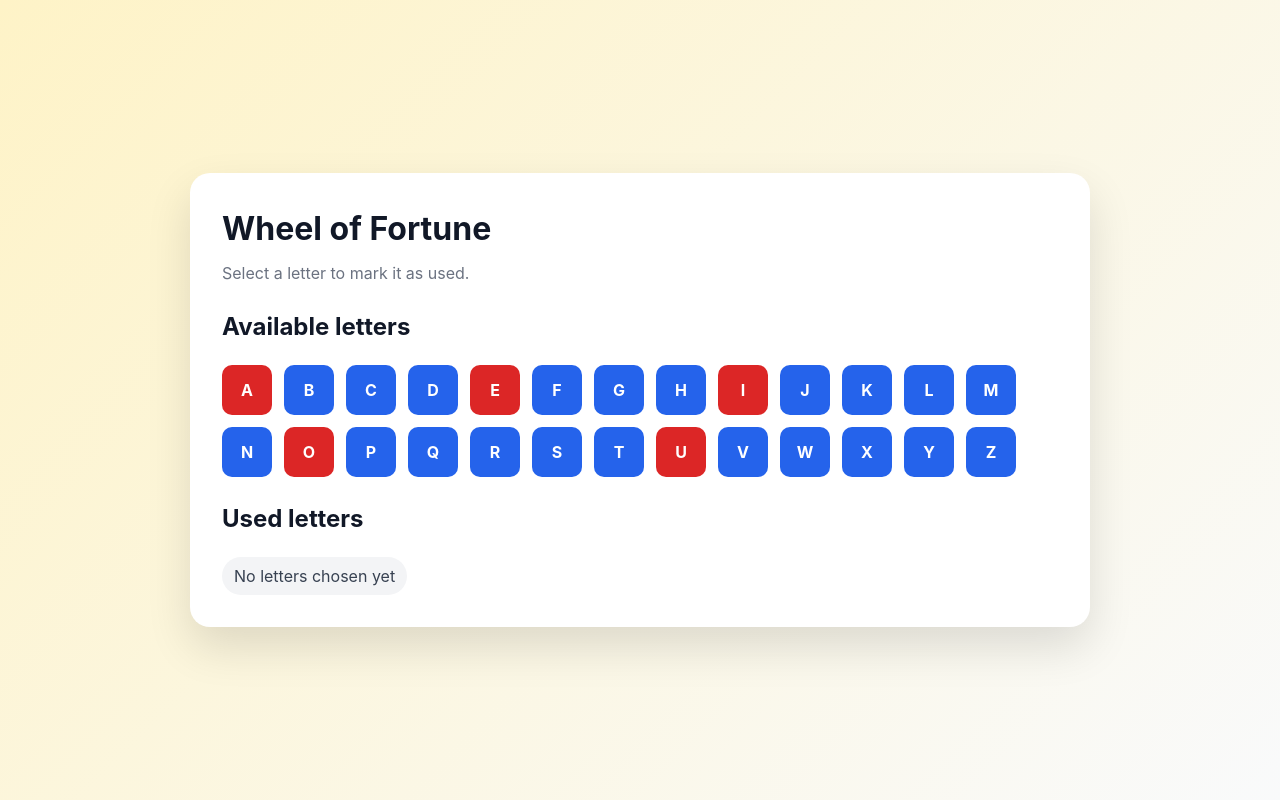
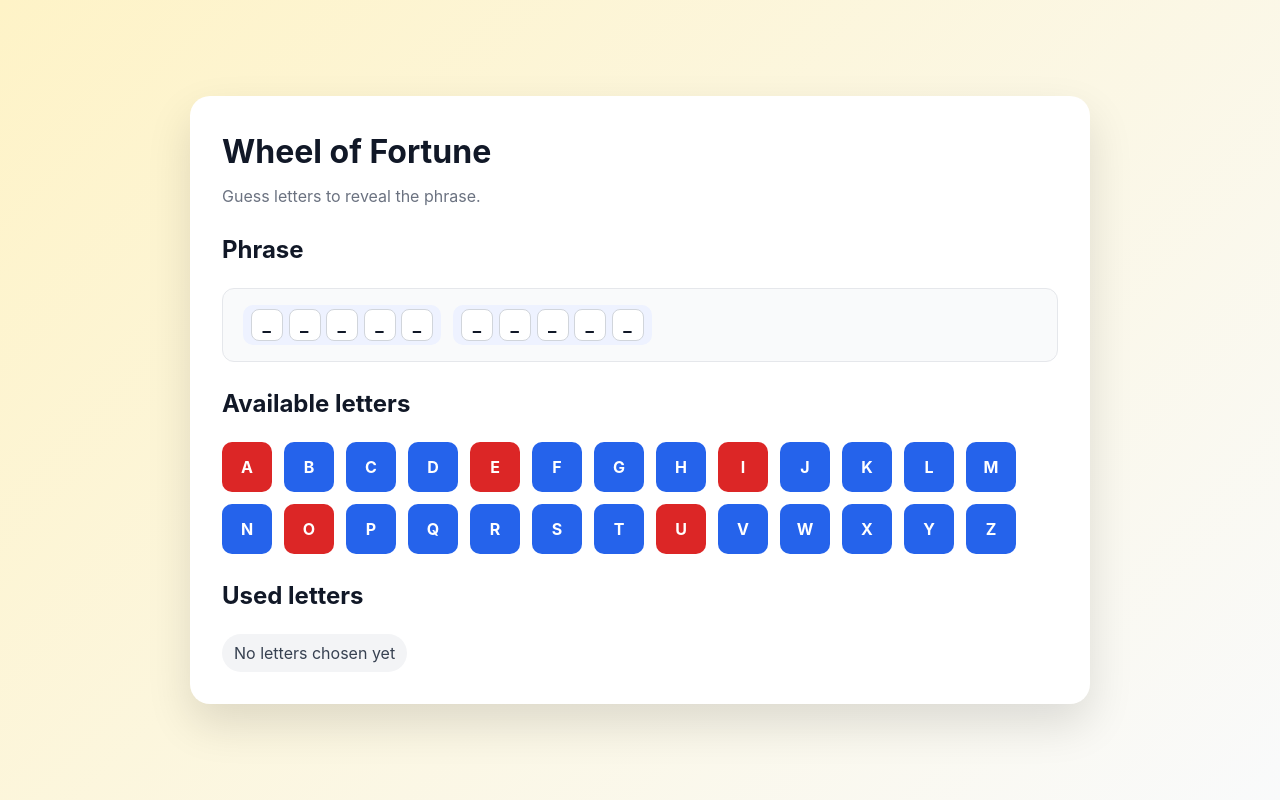
Before and after one commit to sadfaceman/WheelOfFortune, a React (Vite) app: page / in a window 1280 px wide. Built offline with nearby package versions, Linux system fonts and the light colour scheme.

Commit message:
Added the feature of seeing the state of the game with the phrase being guessed while also making it clear which word is belonging to which

```diff
--- a/src/App.tsx
+++ b/src/App.tsx
@@ -2,6 +2,15 @@
 
 const alphabet = 'ABCDEFGHIJKLMNOPQRSTUVWXYZ'.split('');
 const vowels = new Set(['A', 'E', 'I', 'O', 'U']);
+const puzzle = 'HELLO WORLD';
+
+const getWordSegments = (phrase: string, usedLetters: string[]) => {
+  return phrase.split(' ').map((word) => {
+    return word.split('').map((char) => {
+      return usedLetters.includes(char) ? char : '_';
+    });
+  });
+};
 
 function App() {
   const [usedLetters, setUsedLetters] = useState<string[]>([]);
@@ -10,6 +19,11 @@
     () => alphabet.filter((letter) => !usedLetters.includes(letter)),
     [usedLetters]
   );
+
+  const wordSegments = useMemo(() => getWordSegments(puzzle, usedLetters), [usedLetters]);
+  const isSolved = useMemo(() => {
+    return puzzle.split('').every((char) => char === ' ' || usedLetters.includes(char));
+  }, [usedLetters]);
 
   const chooseLetter = (letter: string) => {
     if (!usedLetters.includes(letter)) {
@@ -21,8 +35,24 @@
     <div className="app">
       <header>
         <h1>Wheel of Fortune</h1>
-        <p>Select a letter to mark it as used.</p>
+        <p>Guess letters to reveal the phrase.</p>
       </header>
+
+      <section className="panel">
+        <h2>Phrase</h2>
+        <div className="phrase-display" aria-label="Puzzle phrase">
+          {wordSegments.map((word, index) => (
+            <div key={`${word.join('')}-${index}`} className="word-group">
+              {word.map((char, charIndex) => (
+                <span key={`${char}-${charIndex}`} className="letter-tile">
+                  {char}
+                </span>
+              ))}
+            </div>
+          ))}
+        </div>
+        {isSolved && <p className="win-message">Congratulations! You solved the puzzle!</p>}
+      </section>
 
       <section className="panel">
         <h2>Available letters</h2>
--- a/src/index.css
+++ b/src/index.css
@@ -52,6 +52,48 @@
   margin-top: 1.5rem;
 }
 
+.phrase-display {
+  margin-top: 0.75rem;
+  padding: 1rem 1.25rem;
+  border-radius: 12px;
+  background: #f9fafb;
+  border: 1px solid #e5e7eb;
+  display: flex;
+  flex-wrap: wrap;
+  gap: 0.75rem;
+  align-items: center;
+}
+
+.word-group {
+  display: flex;
+  gap: 0.35rem;
+  padding: 0.25rem 0.5rem;
+  border-radius: 10px;
+  background: #eef2ff;
+}
+
+.letter-tile {
+  width: 2rem;
+  height: 2rem;
+  display: inline-flex;
+  align-items: center;
+  justify-content: center;
+  border-radius: 8px;
+  background: white;
+  color: #111827;
+  font-size: 1.1rem;
+  font-weight: 700;
+  letter-spacing: 0.05rem;
+  text-transform: uppercase;
+  border: 1px solid #d1d5db;
+}
+
+.win-message {
+  margin-top: 0.75rem;
+  color: #15803d;
+  font-weight: 700;
+}
+
 .letters {
   display: flex;
   flex-wrap: wrap;
```
